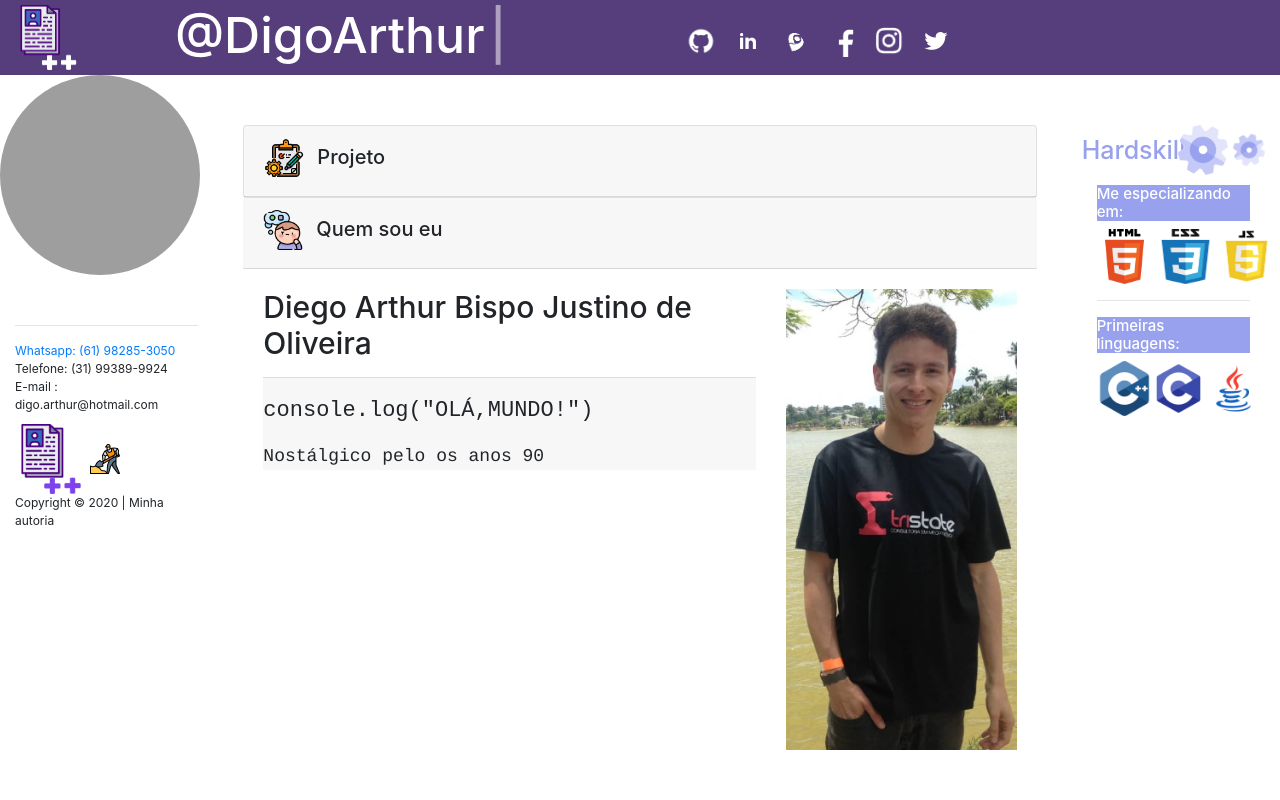
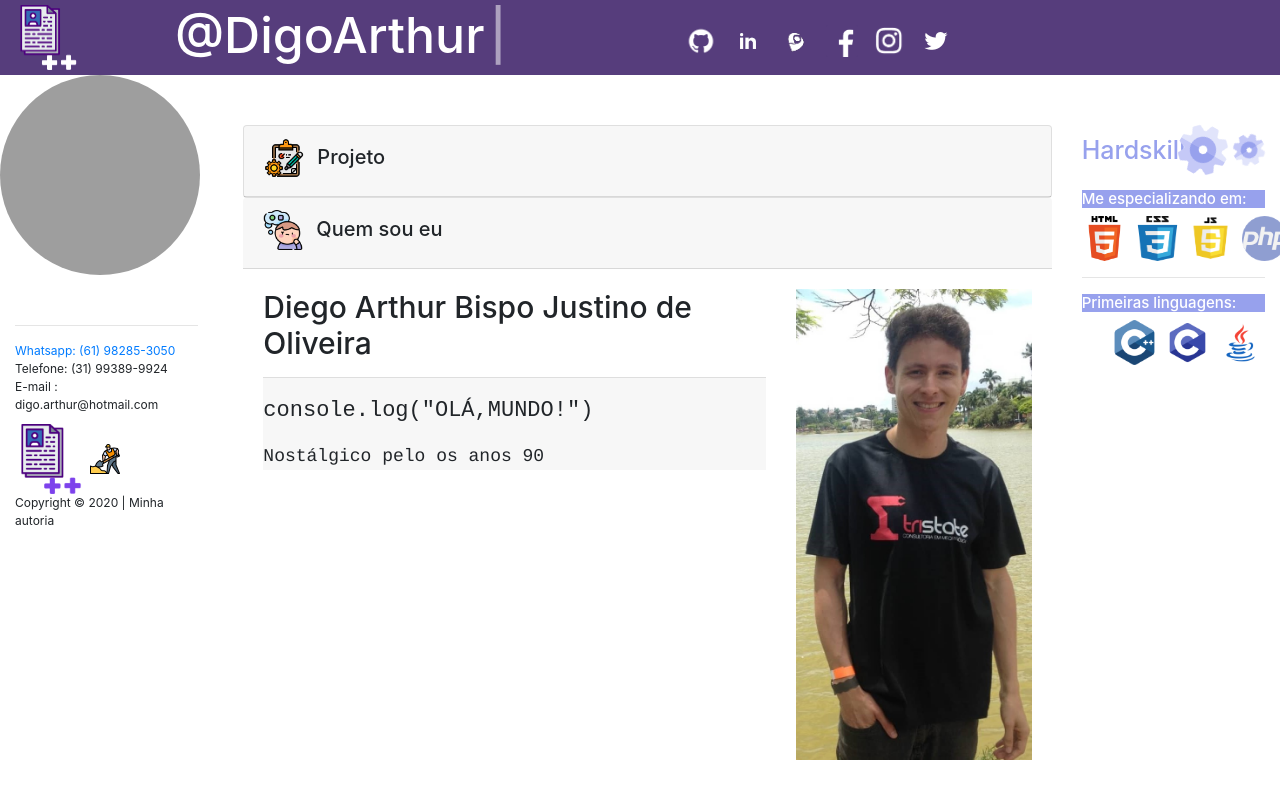
Before and after one commit to DIGOARTHUR/Old_SitePessoal, a plain HTML site: page index.html in a window 1280 px wide. Drawn offline with nearby package versions, Linux system fonts and the light colour scheme; grey boxes are pictures that could not be loaded.

Commit message:
add
- Icone PHP
- Bio Mobile

```diff
--- a/index.html
+++ b/index.html
@@ -254,8 +254,8 @@
             <div id="divMobile576" class="col-xs-8 d-lg-none ">
                 <!--Boby Center window < 576px -->
                 <div class="bio">
-                    Aprendendo e me especializando em Desenvolvimento Front-End. Sou aquele tipo de pessoa que fez o TCC
-                    em cafeteria. Amo ensinar. Já participei de 3 monitorias na universidade, duas presenciais e uma
+                    Aprendendo e me especializando em Desenvolvimento Front-End & Back-End. Sou aquele tipo de pessoa que fez o TCC
+                    em cafeteria. Amo ensinar. Já participei de 3 monitorias na área de programação na universidade, duas presenciais e uma
                     online. Já participei do projeto de extensão Cursinho Popular, lecionei Matemática. Atualmente curso
                     Engenharia Mecatrônica, faço Pós em Eng. de Qualidade de Software e possuo B<sup>el</sup> em Ciência
                     e Tecnologia (Área da Computação).
@@ -821,19 +821,22 @@
 
 
 
-                    <div id="divIconEspecializando" class="container">
+                    <div id="divIconEspecializando" class="containerIconEspecializando">
                         <h5 id="subTituloHardSkill"> Me especializando em: </h5>
-                        <div class="row">
-                            <div id="divIconHTML5" class="col-4">
+                        <div class="row" >
+                            <div id="divIconHTML5" class="col-3">
                                 <img id="iconHTML5" class="iconHardSkill" src="img/icon_HTML5.png">
                             </div>
 
-                            <div class="col-4">
+                            <div class="col-3">
                                 <img id="iconCSS3" class="iconHardSkill" src="img/icon_CSS3.png">
                             </div>
 
-                            <div class="col-4">
+                            <div class="col-3">
                                 <img id="iconJS" class="iconHardSkill" src="img/icon_JS.png">
+                            </div>
+                            <div class="col-3">
+                                <img id="iconJS" class="iconHardSkill" src="img/icon_PHP.png">
                             </div>
                         </div>
 
@@ -841,39 +844,29 @@
 
 
 
-
-
-
-                        <hr width=“1” size=“50”>
+                        <hr width=“1” size=“0”>
                         <h5 id="subTituloHardSkill"> Primeiras linguagens: </h5>
 
 
-                        <div class="form-row">
-                            <div class="col-4">
+                        <div class="row">
+                            <div class="col-1 ">
+
+                            </div>
+                            <div class="col-3 ">
                                 <img id="iconCplusplus" class="iconHardSkill" src="img/icon_Cplusplus.png">
                             </div>
 
-                            <div class="col-4">
+                            <div class="col-3  ">
                                 <img id="iconC" class="iconHardSkill" src="img/icon_C.png">
                             </div>
 
-                            <div class="col-4">
+                            <div class="col-3 ">
                                 <img id="iconJava" class="iconHardSkill" src="img/icon_Java.png">
                             </div>
+                            <div class="col-1 ">
+
+                            </div>
                         </div>
-
-
-
-
-
-
-
-
-
-
-
-
-
 
 
                     </div>
--- a/style.css
+++ b/style.css
@@ -11,6 +11,7 @@
 /*and (max-width: 1280px) and (min-width: 841px) */
 /*lg window>992px   md 768<window<991  sm  576<window<767   xs window<576px */
 
+/*DESKTOP*/
 @media screen and (min-width: 577px ){
 /***********************************/
 /****************BODY****************/
@@ -28,20 +29,15 @@ body {
 
  /*LINHAS D MARCAÇÃO*/
 
- .row,.col{
-     border:
- }
 
 
-#divAvatar,.col-sm,#divGroupIconsHeader,.col-sm-2,.col-sm-8,.col-10,#divCenterBody{
-    border:
+
+#divAvatar,.col,.col-sm,#divGroupIconsHeader,.col-sm-2,.col-sm-8,.col-10,#divCenterBody,#divIconEspecializando,#divTituloHardSkill,.row{
+
 
 }
 
-.col-sm-8{
-    border-left: rgb(211, 211, 211) solid 1px ;
-    border-right: rgb(211, 211, 211) solid 1px ;
-}
+
 
 
 
@@ -193,16 +189,13 @@ display: flex;
 
 
 
-.col-xs-8{
-    display:none;
-    background-color: blue;
-}
 
 
 
 /* DIV PAI */
 #divCenterBody{
-
+    margin-right: 0px;
+    padding-right: 0px;
     height: 640px;
     overflow:auto;
 
@@ -467,6 +460,7 @@ background-color:black;
 
 
 
+
 #divRightBody{
 
     padding: 0px 0px 0px 0px;
@@ -512,14 +506,16 @@ background-color:black;
 /*SUBTITULOS E ICONS*/
 #subTituloHardSkill{
     background-color: rgb(151, 161, 237); ;
-    margin-top: 10px;
+    margin-top: 15px;
     font-size: 15px;
     color: rgb(255, 255, 255);
 }
 
 .iconHardSkill{
-    width: 55px;
-    height: 55px;
+    width: 45px;
+    height: 45px;
+
+
 
 }
 
@@ -548,7 +544,7 @@ background-color:black;
 
 }
 
-
+/*MOBILE MODELOS MOTO G5S PLUS*/
 @media screen and (max-width: 576px ){
     /***********************************/
     /****************BODY****************/
```
Also changed, not shown: img/icon_PHP.png (added).
